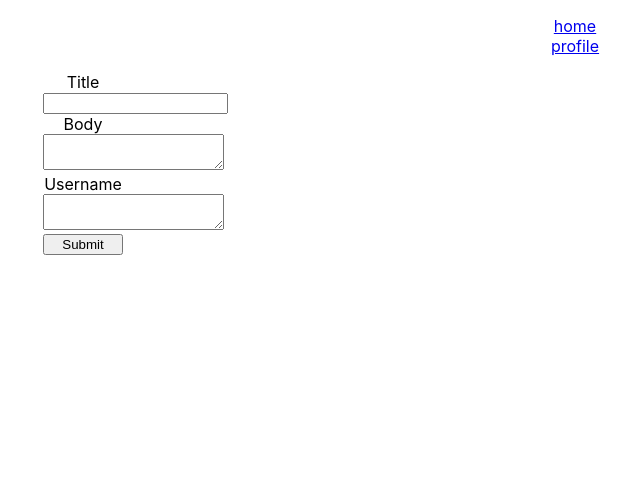
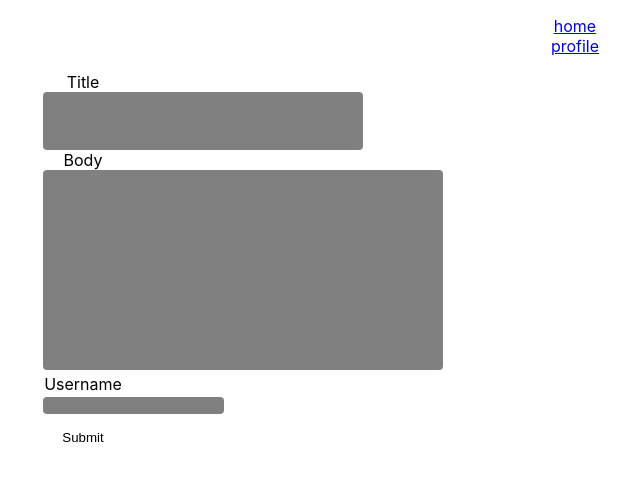
Before and after one commit to dhens/BasicBlog-React, a React (Create React App) app: page / in a window 1280 px wide. Shown: the top 480 px of the page, without its empty margins (85-725 px from the left). Built offline with nearby package versions, Linux system fonts and the light colour scheme.

Commit message:
updated form styling on home page

```diff
--- a/src/components/ComposeForm/index.css
+++ b/src/components/ComposeForm/index.css
@@ -14,3 +14,35 @@ form {
     grid-template-rows: auto auto auto auto auto;
     padding: 0;
 }
+
+.title {
+    border: 0;
+    background-color: gray;
+    border-radius: 4px;
+    padding: 15px 5px 15px 5px;
+    font-size: x-large;
+}
+
+.body {
+    resize: none;
+    width: 400px;
+    height: 200px;
+    border: 0;
+    background-color: gray;
+    border-radius: 4px;
+    padding: 15px 5px 15px 5px;
+    font-size: large;
+}
+
+.username {
+    margin-bottom: 15px;
+    border: 0;
+    background-color: gray;
+    border-radius: 4px;
+}
+
+.submit {
+    border: none;
+    border-radius: 8px;
+    background-color: white;
+}
--- a/src/components/ComposeForm/index.js
+++ b/src/components/ComposeForm/index.js
@@ -69,17 +69,17 @@ const ComposeForm = () => {
             <form>
                 <label>
                     Title
-                <input onChange={handleChange} value={state.title} type="text" name="title" minLength="1" maxLength="48" required/>
+                <input className="title" onChange={handleChange} value={state.title} type="text" name="title" minLength="1" maxLength="48" required/>
                 </label>
                 <label>
                     Body
-                <textarea onChange={handleChange} value={state.body} name="body" required />
+                <textarea className="body" onChange={handleChange} value={state.body} name="body" required />
                 </label>
                 <label>
                     Username
-                <textarea onChange={handleChange} value={state.username} name="username" required />
+                <input className="username" onChange={handleChange} value={state.username} name="username" required />
                 </label>
-                <input onClick={handleSubmit} type="submit" name="submit" value="Submit" />
+                <input className="submit" onClick={handleSubmit} type="submit" name="submit" value="Submit" />
             </form>
         </div>
     )
```
